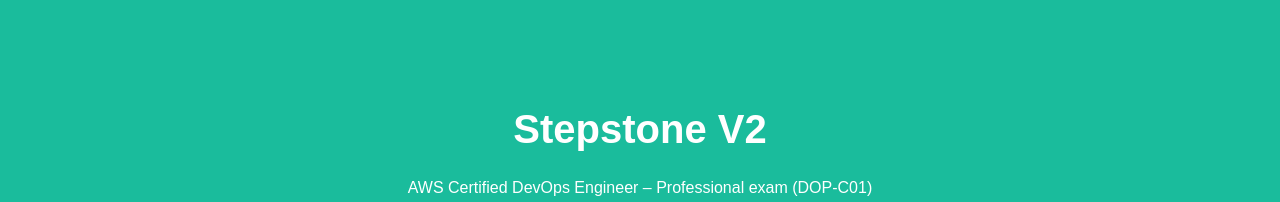
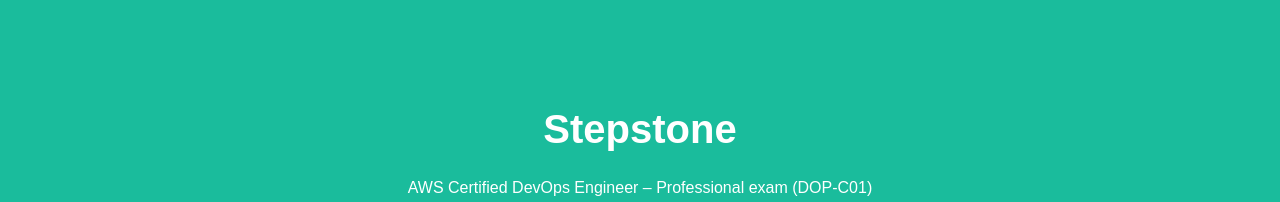
Before and after one commit to omarelshehy/MLops, a plain HTML site: page index.html in a window 1280 px wide. Shown: the top 202 px of the page. Drawn offline with Linux system fonts and the light colour scheme.

Commit message:
Update index.html

```diff
--- a/index.html
+++ b/index.html
@@ -113,7 +113,7 @@ body {
 <body>
 
 <div class="header">
-  <h1>Stepstone V2</h1>
+  <h1>Stepstone</h1>
   <p>AWS Certified DevOps Engineer – Professional exam (DOP-C01)</p>
   <p>Congraluations you are on Track</p>
 </div>
```
